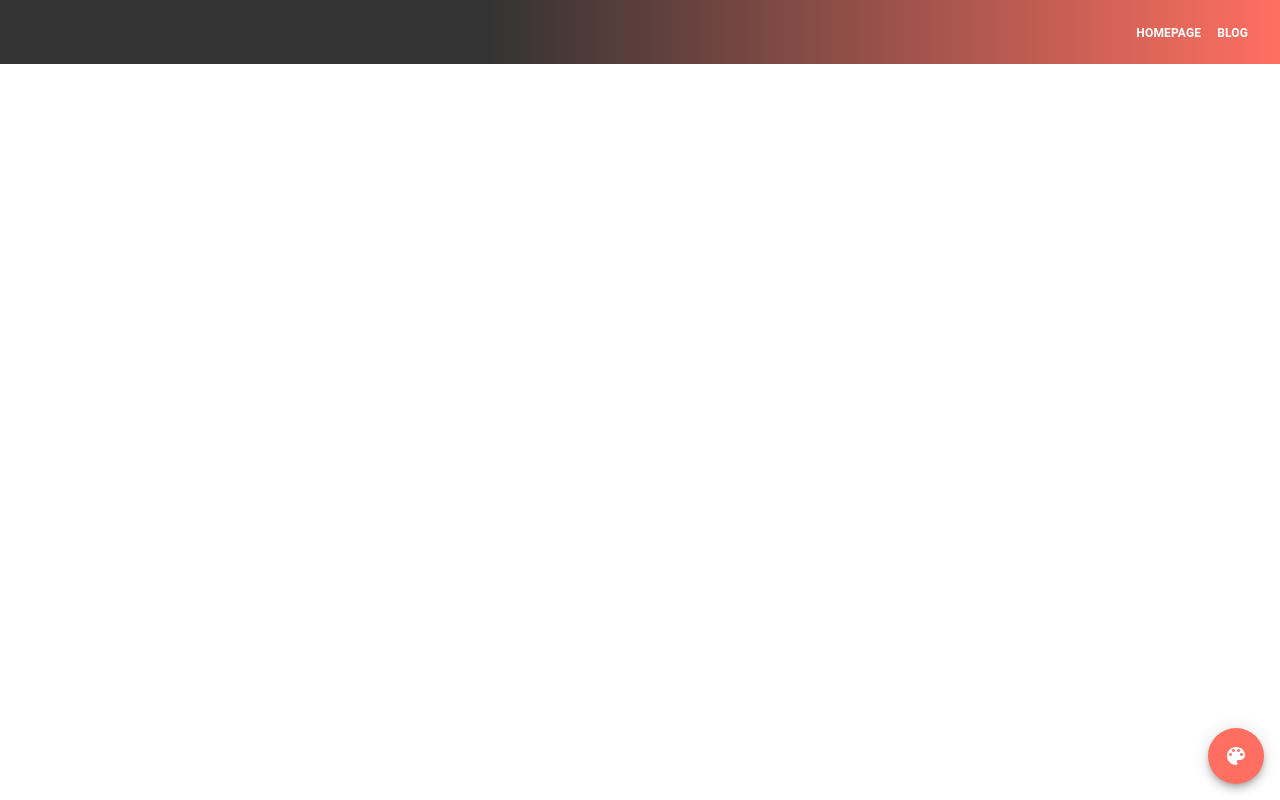
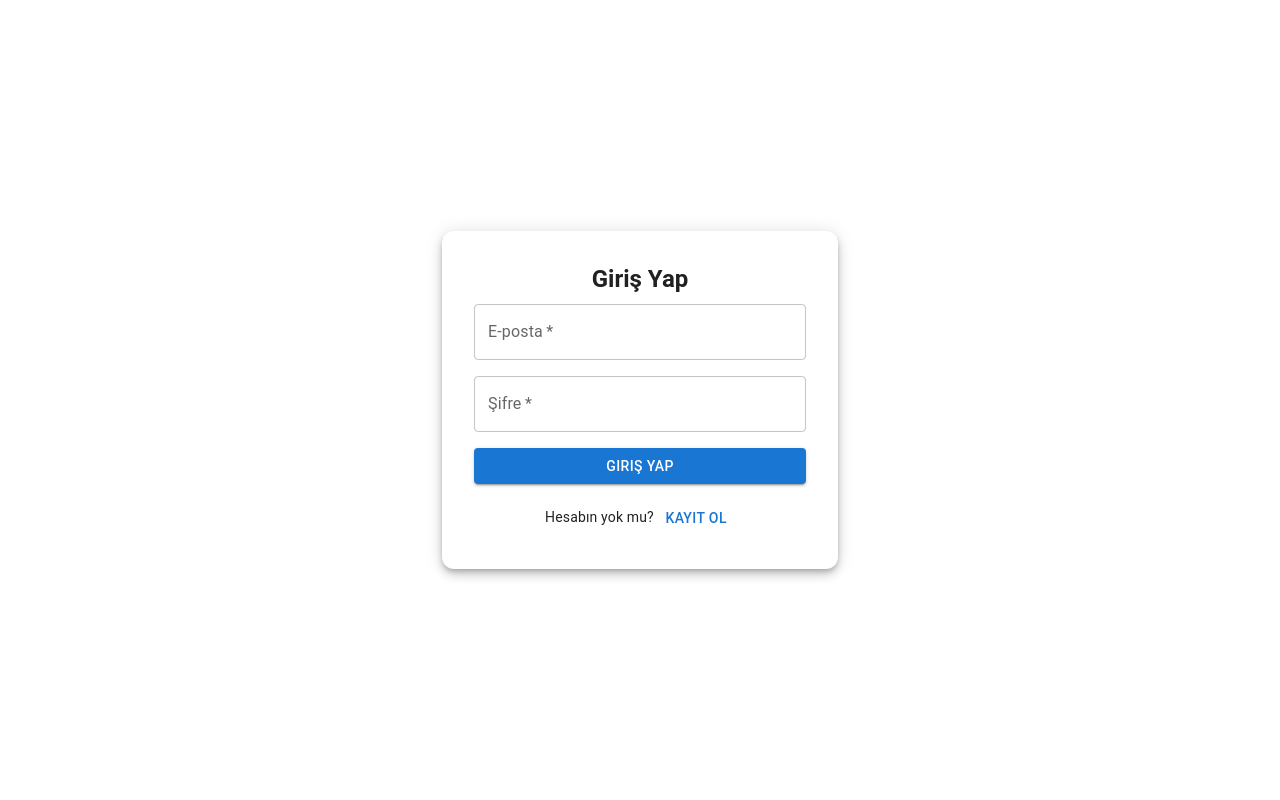
Before and after one commit to Levent-G/portfolio, a React (Create React App) app: page /ourdreams/login in a window 1280 px wide. Before the commit this address had no page. Built offline with nearby package versions, Linux system fonts and the light colour scheme; no server answers.

Commit message:
login eklendi.

```diff
--- a/package.json
+++ b/package.json
@@ -23,6 +23,7 @@
     "react-color": "^2.19.3",
     "react-colorful": "^5.6.1",
     "react-dom": "^18.2.0",
+    "react-icons": "^5.5.0",
     "react-markdown": "^9.0.1",
     "react-quill": "^2.0.0",
     "react-responsive-carousel": "^3.2.23",
@@ -30,6 +31,7 @@
     "react-scripts": "5.0.1",
     "react-slick": "^0.29.0",
     "react-syntax-highlighter": "^15.5.0",
+    "react-toastify": "^11.0.3",
     "slick-carousel": "^1.8.1",
     "web-vitals": "^2.1.4",
     "yup": "^1.4.0"
--- a/src/App.js
+++ b/src/App.js
@@ -1,9 +1,10 @@
 import { useState, useEffect } from "react";
-import { BrowserRouter, Routes, Route } from "react-router-dom";
+import { BrowserRouter, Routes, Route, Navigate } from "react-router-dom";
+import { auth } from "./firebase/firebase";
+import { onAuthStateChanged } from "firebase/auth";
 
 import Nav from "./layouts/Nav";
 import Footer from "./layouts/Footer";
-
 import PdfPages from "./components/pdf/PdfPages";
 import LoadingPage from "./layouts/LoadingPage";
 import Homepage from "./pages/homePage/Homepage";
@@ -13,9 +14,18 @@ import { ThemeProvider } from "./context/ThemeContext";
 import ColorPickerComponent from "./components/colorPicker/ColorPickerComponent";
 import BlogEkleMain from "./pages/blog/blogEkle/BlogEkleMain";
 import OurDreams from "./pages/deneme/OurDreams";
+import Login from "./pages/deneme/Login/Login";
 
 function App() {
   const [loading, setLoading] = useState(true);
+  const [user, setUser] = useState(null);
+
+  useEffect(() => {
+    const unsubscribe = onAuthStateChanged(auth, (currentUser) => {
+      setUser(currentUser);
+    });
+    return () => unsubscribe();
+  }, []);
 
   useEffect(() => {
     setTimeout(() => {
@@ -23,24 +33,27 @@ function App() {
     }, 1000);
   }, []);
 
+  const ProtectedRoute = ({ children }) => {
+    return user ? children : <Navigate to="/ourdreams/login" />;
+  };
+
   return (
     <div className="App">
       <ThemeProvider>
-        {window.location.pathname !== "/ourdreams" && window.location.pathname !== "/leventinKalbi" &&loading && <LoadingPage />}
+        {window.location.pathname !== "/ourdreams" && window.location.pathname !== "/ourdreams/login" && loading && <LoadingPage />}
         <BrowserRouter>
-          {/* Conditionally render Nav and Footer */}
-          {window.location.pathname !== "/ourdreams" && window.location.pathname !== "/leventinKalbi" && <Nav />}
-          {window.location.pathname !== "/ourdreams" && window.location.pathname !== "/leventinKalbi" && <ColorPickerComponent />}
+          {window.location.pathname !== "/ourdreams" && window.location.pathname !== "/ourdreams/login" && <Nav />}
+          {window.location.pathname !== "/ourdreams" && window.location.pathname !== "/ourdreams/login" && <ColorPickerComponent />}
           <Routes>
-            <Route path="/" element={<Homepage />}></Route>
-            <Route path="/blog" element={<Blog />}></Route>
+            <Route path="/" element={<Homepage />} />
+            <Route path="/blog" element={<Blog />} />
             <Route path="/blogcontent/:blogBaslik" element={<BlogContent />} />
             <Route path="/pdf" element={<PdfPages />} />
             <Route path="/blogekle/:blogerName" element={<BlogEkleMain />} />
-            <Route path="/ourdreams" element={<OurDreams />} />
+            <Route path="/ourdreams/login" element={<Login />} />
+            <Route path="/ourdreams" element={<ProtectedRoute><OurDreams /></ProtectedRoute>} />
           </Routes>
-          {/* Conditionally render Footer */}
-          {window.location.pathname !== "/ourdreams" && window.location.pathname !== "/leventinKalbi" && <Footer />}
+          {window.location.pathname !== "/ourdreams" && <Footer />}
         </BrowserRouter>
       </ThemeProvider>
     </div>
--- a/src/firebase/firebase.js
+++ b/src/firebase/firebase.js
@@ -1,6 +1,6 @@
-// firebase.js
 import { initializeApp } from "firebase/app";
 import { getFirestore } from "firebase/firestore";
+import { getAuth } from "firebase/auth";
 
 const firebaseConfig = {
     apiKey: "AIzaSyCZgntfAmYpCMnTUeXlmxhwTo4TtbFM7B0",
@@ -10,8 +10,10 @@ const firebaseConfig = {
     messagingSenderId: "799307377789",
     appId: "1:799307377789:web:8883c7cce5c3f4bcc11514",
     measurementId: "G-30871RBCQZ"
-  }
+};
+
 const app = initializeApp(firebaseConfig);
 const db = getFirestore(app);
+const auth = getAuth(app);
 
-export { db };
+export { db, auth };
--- /dev/null
+++ b/src/pages/deneme/Login/Login.jsx
@@ -0,0 +1,78 @@
+import React, { useState } from "react";
+import { useNavigate } from "react-router-dom";
+import { auth, db } from "../../../firebase/firebase";
+import { createUserWithEmailAndPassword, signInWithEmailAndPassword } from "firebase/auth";
+import { collection, addDoc } from "firebase/firestore";
+import { Container, TextField, Button, Typography, Paper, Box } from "@mui/material";
+import { ToastContainer, toast } from "react-toastify";
+import "react-toastify/dist/ReactToastify.css";
+
+const Login = () => {
+  const [email, setEmail] = useState("");
+  const [password, setPassword] = useState("");
+  const [name, setName] = useState("");
+  const [surname, setSurname] = useState("");
+  const [isRegister, setIsRegister] = useState(false);
+  const navigate = useNavigate();
+
+  const handleAuth = async (e) => {
+    e.preventDefault();
+    try {
+      if (isRegister) {
+        const userCredential = await createUserWithEmailAndPassword(auth, email.trim(), password);
+
+
+        const userType =2;
+
+        await addDoc(collection(db, "users"), {
+          name,
+          surname,
+          email: email.trim(),
+          uid: userCredential.user.uid,
+          userType, // Added userType field
+        });
+
+        toast.success("Kayıt başarılı! Giriş yapabilirsiniz.", { position: "top-center" });
+        setIsRegister(false); // Kayıt olunca giriş ekranına döndür
+      } else {
+        await signInWithEmailAndPassword(auth, email.trim(), password);
+        toast.success("Giriş başarılı! Yönlendiriliyorsunuz...", { position: "top-center" });
+        setTimeout(() => navigate("/ourdreams"), 1500); // 1.5 saniye sonra yönlendir
+      }
+    } catch (error) {
+      toast.error(`Giriş bilgileri hatalıdır.`, { position: "top-center" });
+    }
+  };
+
+  return (
+    <Container component="main" maxWidth="xs" sx={{ display: "flex", alignItems: "center", justifyContent: "center", minHeight: "100vh" }}>
+      <ToastContainer />
+      <Paper elevation={6} sx={{ padding: 4, borderRadius: 3, textAlign: "center", width: "100%" }}>
+        <Typography variant="h5" fontWeight="bold" gutterBottom>
+          {isRegister ? "Kayıt Ol" : "Giriş Yap"}
+        </Typography>
+        <Box component="form" onSubmit={handleAuth} sx={{ display: "flex", flexDirection: "column", gap: 2 }}>
+          {isRegister && (
+            <>
+              <TextField label="Ad" variant="outlined" fullWidth value={name} onChange={(e) => setName(e.target.value)} required />
+              <TextField label="Soyad" variant="outlined" fullWidth value={surname} onChange={(e) => setSurname(e.target.value)} required />
+            </>
+          )}
+          <TextField label="E-posta" variant="outlined" fullWidth value={email} onChange={(e) => setEmail(e.target.value)} required />
+          <TextField label="Şifre" variant="outlined" type="password" fullWidth value={password} onChange={(e) => setPassword(e.target.value)} required />
+          <Button type="submit" variant="contained" color="primary" fullWidth>
+            {isRegister ? "Kayıt Ol" : "Giriş Yap"}
+          </Button>
+        </Box>
+        <Typography variant="body2" sx={{ marginTop: 2 }}>
+          {isRegister ? "Zaten bir hesabın var mı? " : "Hesabın yok mu? "}
+          <Button variant="text" color="primary" onClick={() => setIsRegister(!isRegister)}>
+            {isRegister ? "Giriş Yap" : "Kayıt Ol"}
+          </Button>
+        </Typography>
+      </Paper>
+    </Container>
+  );
+};
+
+export default Login;
--- a/src/pages/deneme/OurDreams.js
+++ b/src/pages/deneme/OurDreams.js
@@ -1,5 +1,5 @@
-import React, { useState, useEffect } from "react";
-import { db } from "../../firebase/firebase";
+import React, { useState, useEffect, useCallback } from "react"; // useCallback import edelim
+import { db, auth } from "../../firebase/firebase";
 import {
   collection,
   addDoc,
@@ -9,6 +9,7 @@ import {
   doc,
   query,
   orderBy,
+  where,
 } from "firebase/firestore";
 import {
   TextField,
@@ -29,31 +30,59 @@ const OurDreams = () => {
   const [tasks, setTasks] = useState([]);
   const [open, setOpen] = useState(false);
   const [taskToDelete, setTaskToDelete] = useState(null);
+  const [userType, setUserType] = useState(null);
 
-  useEffect(() => {
-    fetchTasks();
-  }, []);
-
-  const fetchTasks = async () => {
-    const q = query(collection(db, "tasks"), orderBy("priority", "desc"));
+  const fetchTasks = useCallback(async () => {
+    if (userType !== null) {
+      const q = query(
+        collection(db, "tasks"),
+        where("userType", "==", userType), // userType'a göre filtrele
+        orderBy("priority", "desc")
+      );
       const querySnapshot = await getDocs(q);
       const tasksArray = querySnapshot.docs.map((doc, index) => ({
         id: doc.id,
         order: index + 1,
         ...doc.data(),
       }));
+
       setTasks(tasksArray);
+    }
+  }, [userType]); // userType değiştiğinde fetchTasks'i yeniden çalıştır
+
+  useEffect(() => {
+    fetchUserData();
+    fetchTasks();
+  }, [userType, fetchTasks]); // Bağımlılıklar listesinde fetchTasks var
+
+  // Kullanıcı bilgilerini al
+  const fetchUserData = async () => {
+    const user = auth.currentUser; // Giriş yapan kullanıcıyı alıyoruz.
+    if (user) {
+      const usersRef = collection(db, "users");
+      const q = query(usersRef, where("uid", "==", user.uid)); // UID'ye göre kullanıcıyı buluyoruz
+      const querySnapshot = await getDocs(q);
+
+      querySnapshot.forEach((doc) => {
+        const userData = doc.data();
+        setUserType(userData.userType); // userType'ı set ediyoruz
+      });
+    }
   };
 
+  // Diğer kodlar aynen kalacak
   const addTask = async () => {
     if (task.trim() === "") return;
+    if (userType !== null) {
       await addDoc(collection(db, "tasks"), {
         text: task,
         completed: false,
         priority: 0,
+        userType: userType, // userType'ı da kaydet
       });
       setTask("");
       fetchTasks();
+    }
   };
 
   const completeTask = async (id) => {
@@ -92,7 +121,7 @@ const OurDreams = () => {
 
       <div className="w-full max-w-md mb-8">
         <TextField
-          label="Bir hayalini ekle sevgilim..."
+          label={userType === 1? "Bir hayalini ekle sevgilim...":"Bir hayalini ekle..."}
           variant="outlined"
           value={task}
           onChange={(e) => setTask(e.target.value)}
@@ -159,8 +188,6 @@ const OurDreams = () => {
         ))}
       </div>
 
-
-
       <Dialog open={open} onClose={handleClose}>
         <DialogTitle>Plandan Vazgeç</DialogTitle>
         <DialogContent>
```
Also changed, not shown: 1 other file (tests, documents, lock files or other folders). Lines whose indentation alone changed are shown as unchanged.
